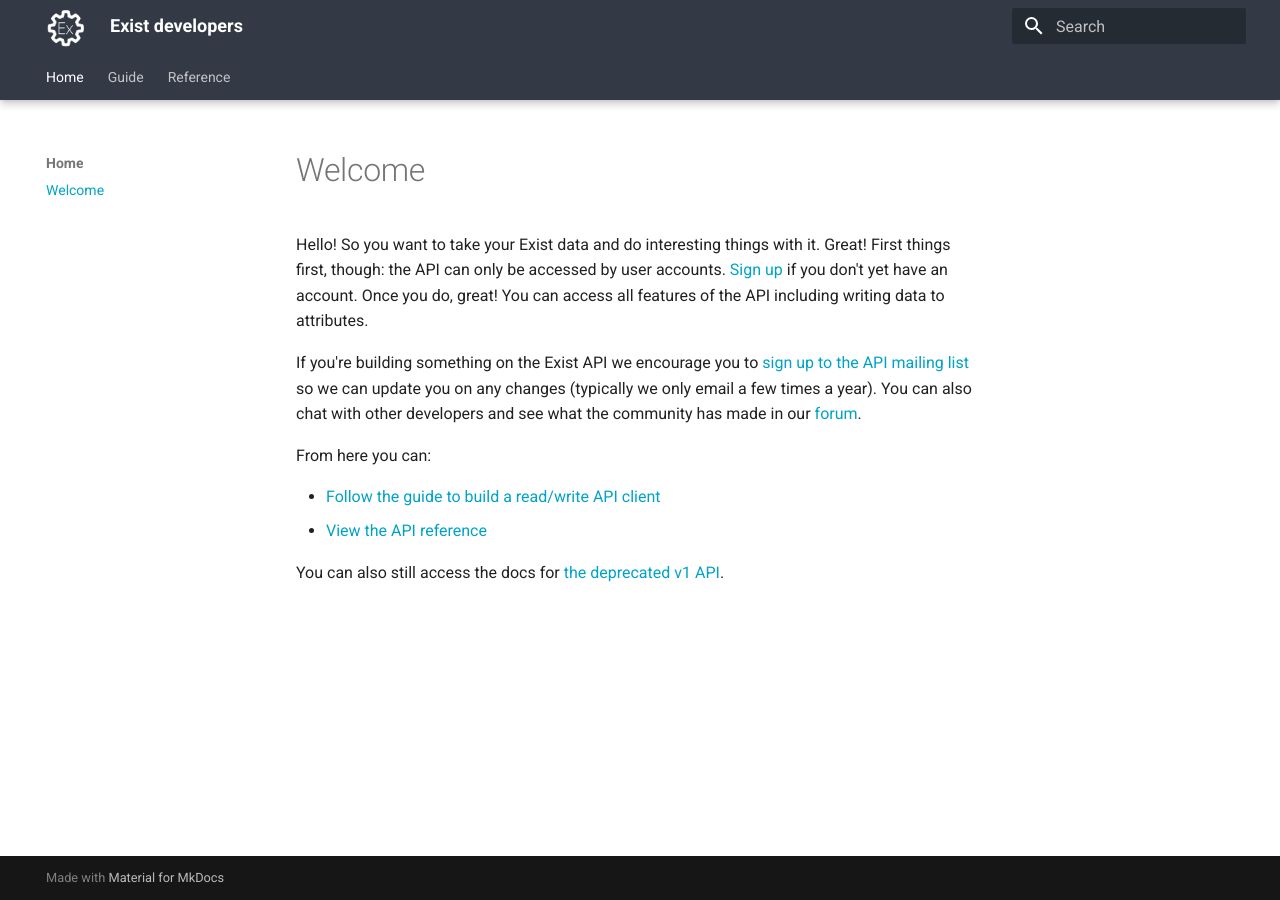
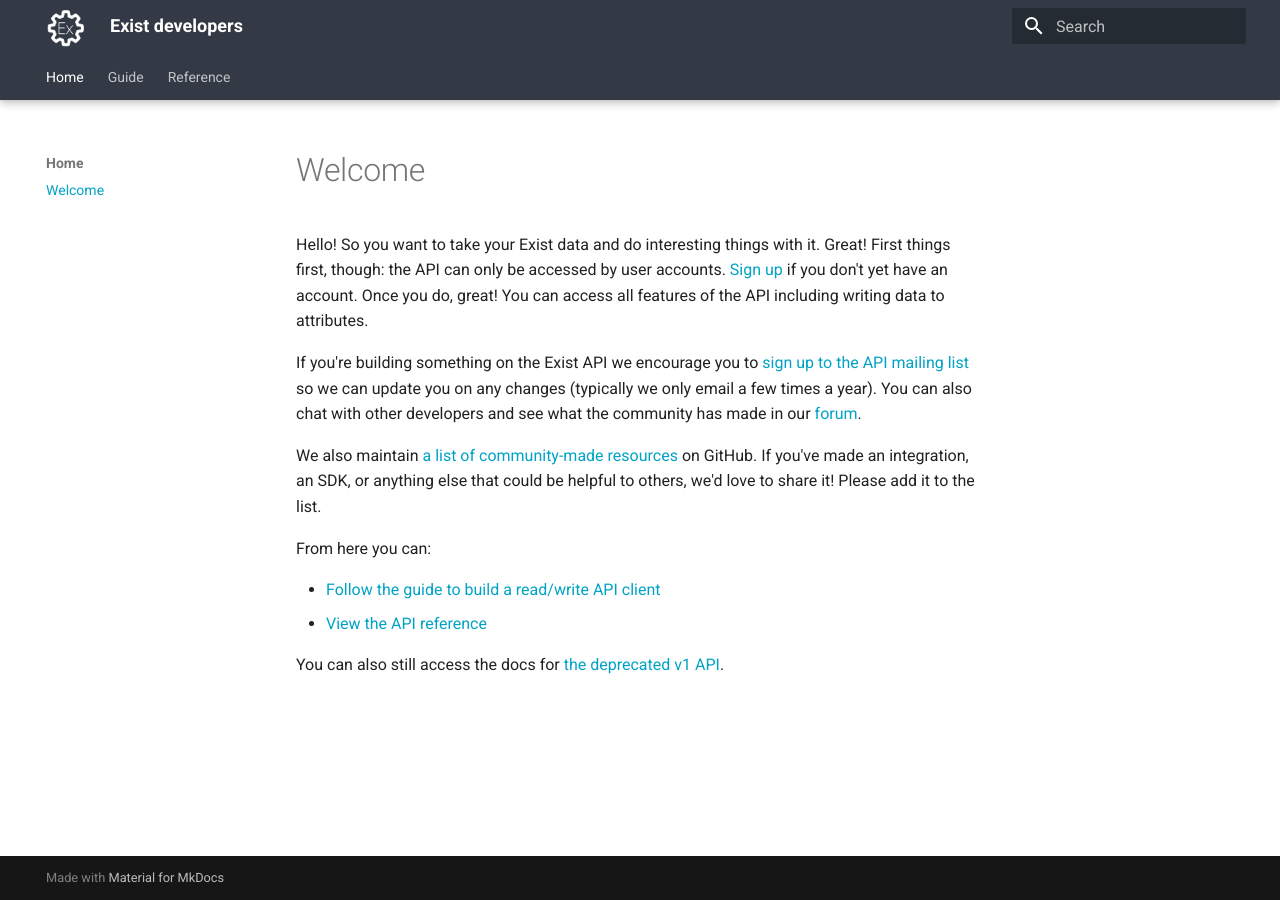
Before and after one commit to hellocodeco/exist-api-docs, an MkDocs documentation site: the page built from docs/index.md, in a window 1280 px wide. Built offline with MkDocs 1.6.1 and Material for MkDocs 9.7.7, drawn with Linux system fonts in a browser that asks for light colours.

Commit message:
add link to awesome-exist

```diff
--- a/docs/index.md
+++ b/docs/index.md
@@ -8,6 +8,8 @@ Once you do, great! You can access all features of the API including writing dat
 If you're building something on the Exist API we encourage you to [sign up to the API mailing list](https://dashboard.mailerlite.com/forms/1356464/150449441420084981/share)
 so we can update you on any changes (typically we only email a few times a year). You can also chat with other developers and see what the community has made in our [forum](https://forum.exist.io).
 
+We also maintain [a list of community-made resources](https://github.com/hellocodeco/awesome-exist) on GitHub. If you've made an integration, an SDK, or anything else that could be helpful to others, we'd love to share it! Please add it to the list.
+
 From here you can:
 
 - [Follow the guide to build a read/write API client](/guide/)
```
